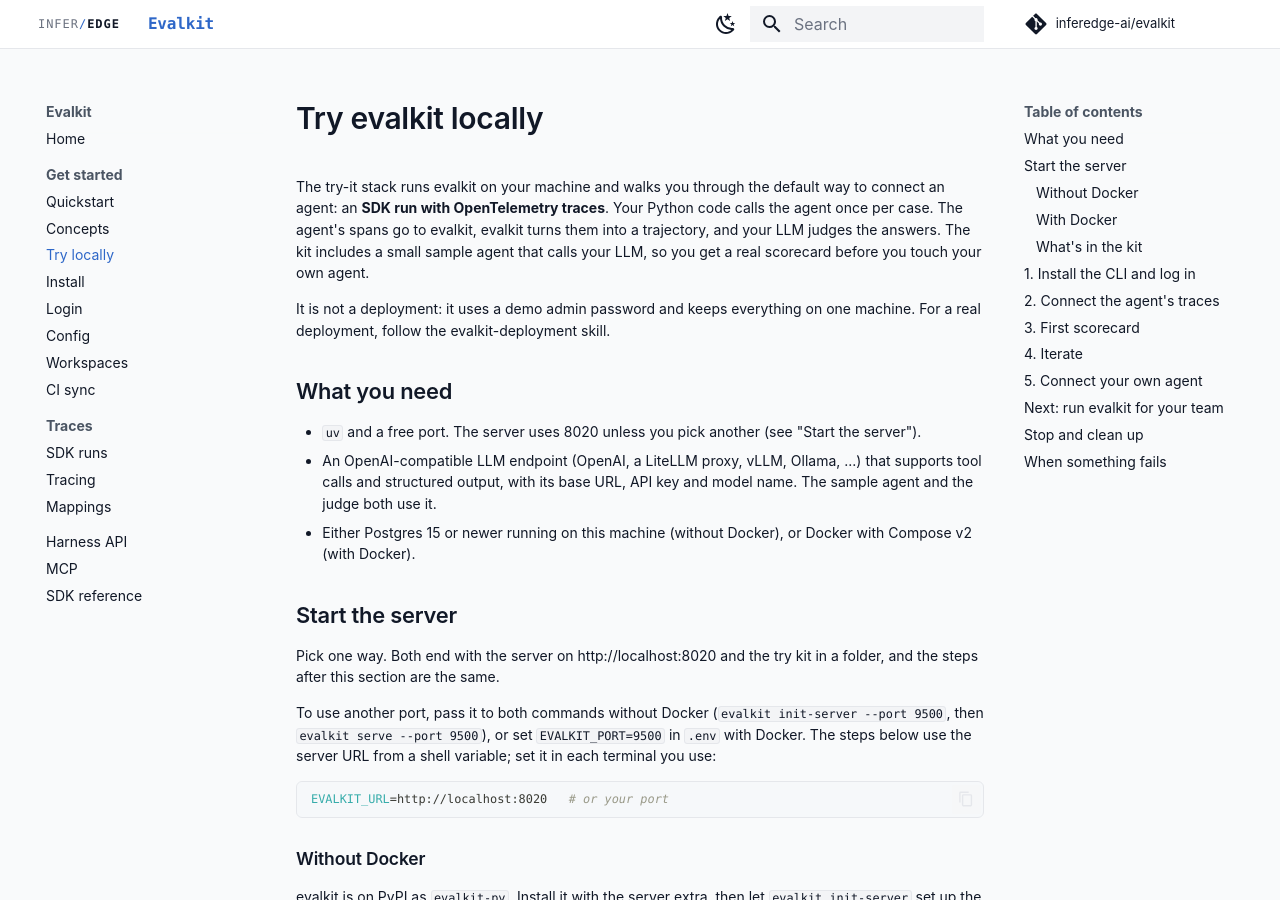
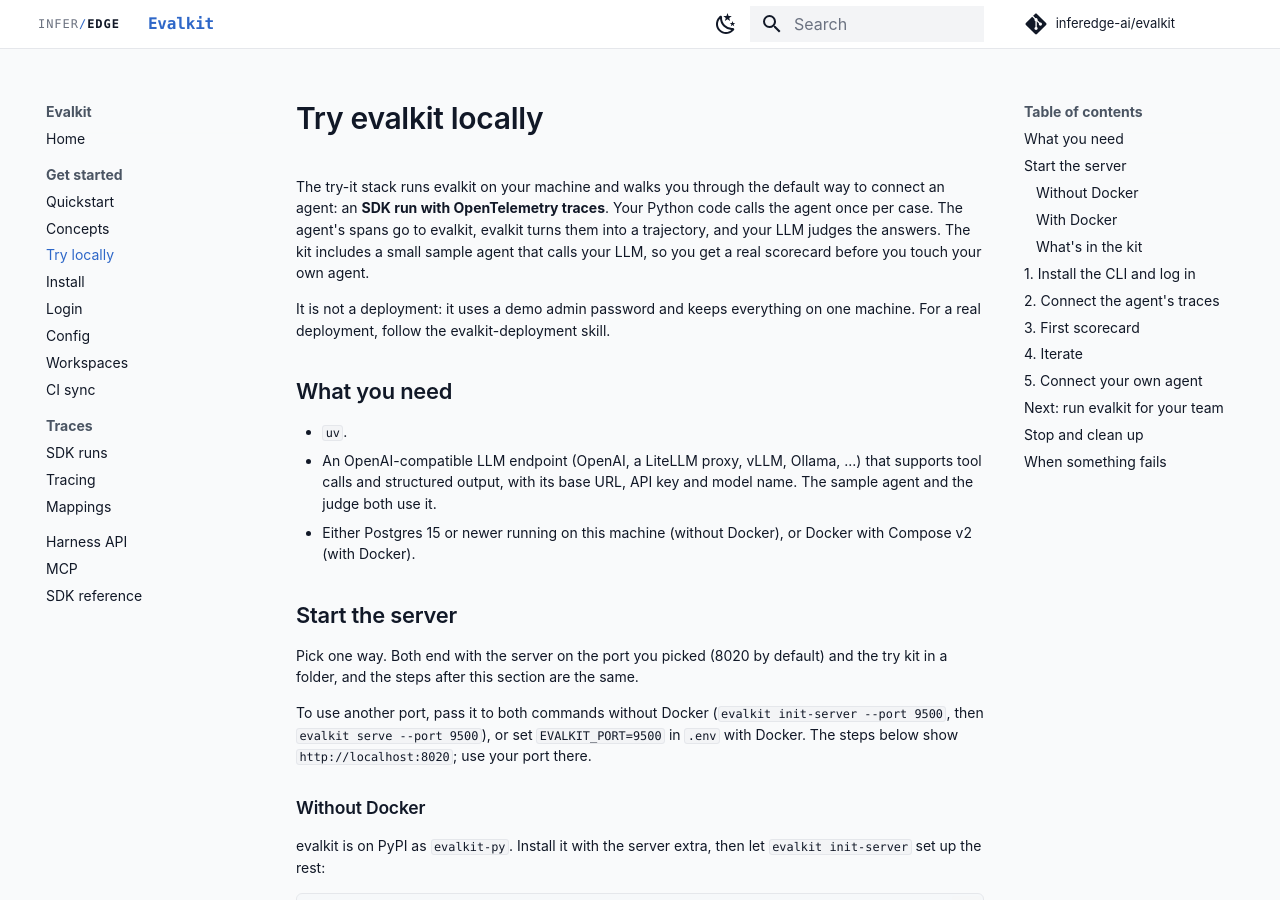
Before and after one commit to inferedge-ai/evalkit, an MkDocs documentation site: the page built from docs/user/try-locally.md, in a window 1280 px wide and 900 px high. Built offline with MkDocs 1.6.1 and Material for MkDocs 9.7.7, drawn with Linux system fonts in a browser that asks for light colours; comment, search, counter and statistics services are not loaded; the version menu is left out; some of the changed text lies outside the part shown.

Commit message:
Address review: {{origin}} in docs, quieter serve port check
- Try it locally uses {{origin}} and drops the free-port prerequisite
- serve compares ports only when it listens on loopback; default ports count
- server.base_url with a malformed port fails config load
- init-server --kit-only --port prints the EVALKIT_PORT hint
- serve test sets the encryption key with monkeypatch

Co-Authored-By: Claude Opus 5.5 (1M context) <noreply@anthropic.com>
Claude-Session: https://claude.ai/code/session_01BJVQnXf5xb2YaBjD1w7hJv

````diff
--- a/docs/user/try-locally.md
+++ b/docs/user/try-locally.md
@@ -12,8 +12,7 @@ on one machine. For a real deployment, follow the evalkit-deployment skill.
 
 ## What you need
 
-- `uv` and a free port. The server uses 8020 unless you pick another (see
-  "Start the server").
+- `uv`.
 - An OpenAI-compatible LLM endpoint (OpenAI, a LiteLLM proxy, vLLM, Ollama,
   ...) that supports tool calls and structured output, with its base URL, API
   key and model name. The sample agent and the judge both use it.
@@ -22,17 +21,13 @@ on one machine. For a real deployment, follow the evalkit-deployment skill.
 
 ## Start the server
 
-Pick one way. Both end with the server on http://localhost:8020 and the try
+Pick one way. Both end with the server on the port you picked (8020 by default) and the try
 kit in a folder, and the steps after this section are the same.
 
 To use another port, pass it to both commands without Docker
 (`evalkit init-server --port 9500`, then `evalkit serve --port 9500`), or set
-`EVALKIT_PORT=9500` in `.env` with Docker. The steps below use the server URL
-from a shell variable; set it in each terminal you use:
-
-```bash
-EVALKIT_URL=http://localhost:8020   # or your port
-```
+`EVALKIT_PORT=9500` in `.env` with Docker. The steps below show
+`{{origin}}`; use your port there.
 
 ### Without Docker
 
@@ -110,10 +105,10 @@ every start.
 
 ```bash
 uv tool install --reinstall "evalkit-py=={{version}}"   # with Docker only
-evalkit login --url $EVALKIT_URL --username admin --password evalkit-admin
+evalkit login --url {{origin}} --username admin --password evalkit-admin
 ```
 
-`{{version}}` is the server's version; `curl $EVALKIT_URL/api/cli`
+`{{version}}` is the server's version; `curl {{origin}}/api/cli`
 prints it.
 
 `evalkit login` replaces any login you already saved. To keep it, skip
@@ -121,8 +116,8 @@ prints it.
 (this needs `jq`):
 
 ```bash
-export EVALKIT_SERVER_URL=$EVALKIT_URL
-export EVALKIT_TOKEN=$(curl -fsSL -X POST $EVALKIT_URL/api/auth/login \
+export EVALKIT_SERVER_URL={{origin}}
+export EVALKIT_TOKEN=$(curl -fsSL -X POST {{origin}}/api/auth/login \
   -H 'content-type: application/json' -d '{"username": "admin", "password": "evalkit-admin"}' | jq -r .token)
 ```
 
@@ -179,7 +174,7 @@ The `answer_rubric_*` rows by rubric type (`factual_retrieval`,
 `derived_computation`, `analysis_interpretation`) count only the cases that
 have a rubric of that type, so their case counts differ.
 
-Open `$EVALKIT_URL` in a browser, log in as `admin` with the admin password, and open the
+Open {{origin}}, log in as `admin` with the admin password, and open the
 experiment under the `acme` dataset. Each run shows its trajectory, the
 judge's verdict on every rubric and the tool check. The Runs page lists the
 raw sessions.
````
Also changed, not shown: CHANGELOG.md (+1 -1 lines), 4 other files.
